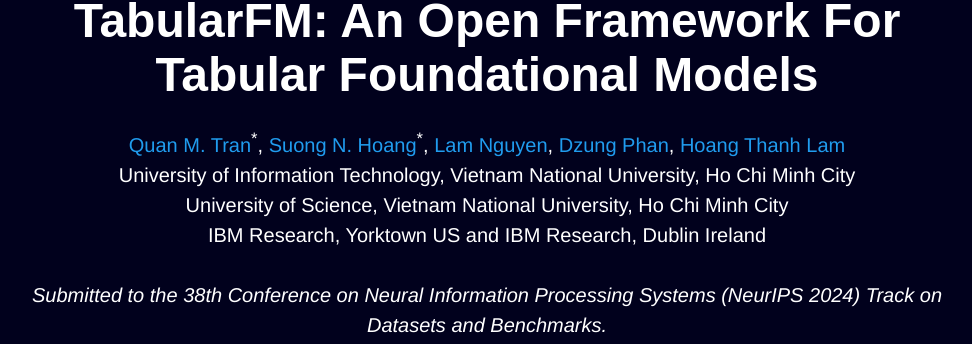
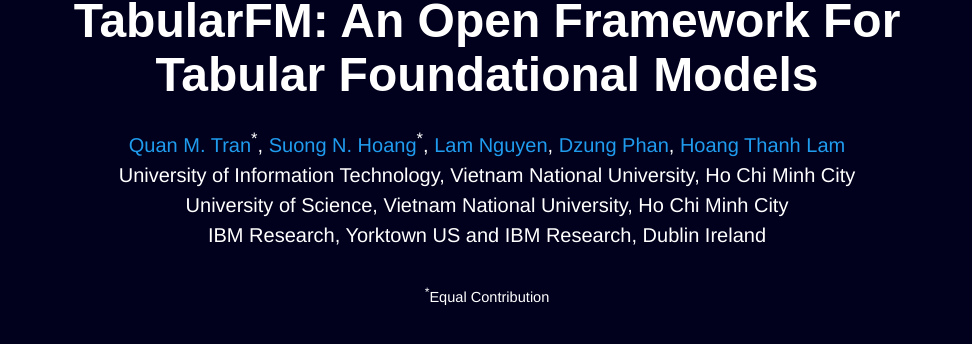
Before and after one commit to tabularfm/tabularfm.github.io, a plain HTML site: page index.html in a window 1280 px wide. Shown: the part 311-655 px from the top of the page, without its empty margins (153-1125 px from the left). Drawn offline with nearby package versions, Linux system fonts and the light colour scheme; some icons are missing; a web font is replaced by a local one.

Commit message:
Minor update

```diff
--- a/index.html
+++ b/index.html
@@ -105,7 +105,7 @@
 									University of Information Technology, Vietnam National University, Ho Chi Minh City<br />
 									University of Science, Vietnam National University, Ho Chi Minh City<br />
 									IBM Research, Yorktown US and  IBM Research, Dublin Ireland<br /><br/>
-									<i>Submitted to the 38th Conference on Neural Information Processing Systems (NeurIPS 2024) Track on Datasets and Benchmarks.</i></span>
+									</span>
 								<span class="eql-cntrb"
 									><small
 										><br /><sup>*</sup>Equal Contribution</small
```
